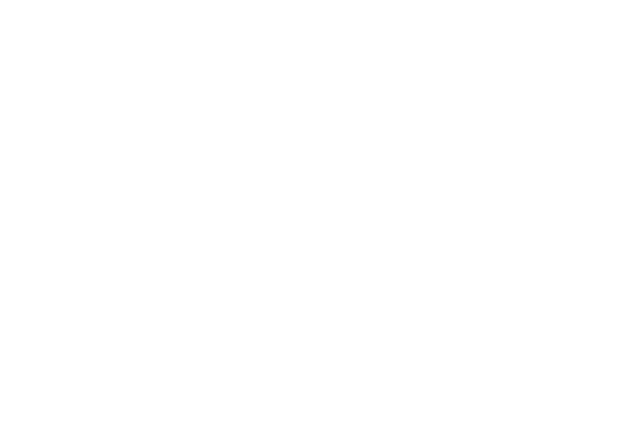
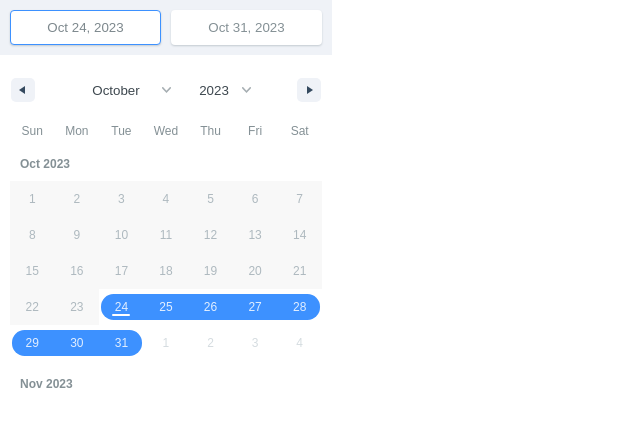
Before and after one commit to pauljor1499/react-start, a React (Create React App) app: page / in a window 1280 px wide. Shown: the top 426 px of the page, without its empty margins (0-640 px from the left). Built offline with nearby package versions, Linux system fonts and the light colour scheme.

Commit message:
add react date range picker

```diff
--- a/package.json
+++ b/package.json
@@ -6,7 +6,9 @@
     "@testing-library/jest-dom": "^5.17.0",
     "@testing-library/react": "^13.4.0",
     "@testing-library/user-event": "^13.5.0",
+    "date-fns": "^3.0.6",
     "react": "^18.2.0",
+    "react-date-range": "^2.0.0-alpha.4",
     "react-dom": "^18.2.0",
     "react-scripts": "5.0.1",
     "web-vitals": "^2.1.4"
--- a/src/App.css
+++ b/src/App.css
@@ -7,3 +7,7 @@
     list-style: none;
     font-family: sans-serif;
 }
+
+.rdrDefinedRangesWrapper {
+    display: none;
+}
--- a/src/App.js
+++ /dev/null
@@ -1,7 +0,0 @@
-import "./App.css";
-
-function App() {
-    return <div className="App"></div>;
-}
-
-export default App;
--- /dev/null
+++ b/src/App.jsx
@@ -0,0 +1,34 @@
+import { useState } from "react";
+import { DateRangePicker } from "react-date-range";
+import { addDays } from "date-fns";
+import "react-date-range/dist/styles.css"; // main css file
+import "react-date-range/dist/theme/default.css"; // theme css file
+import "./App.css";
+
+function App() {
+    const [state, setState] = useState([
+        {
+            startDate: new Date(),
+            endDate: addDays(new Date(), 7),
+            key: "selection",
+        },
+    ]);
+
+    return (
+        <div className="App">
+            <DateRangePicker
+                onChange={(item) => setState([item.selection])}
+                minDate={addDays(new Date(), 0)}
+                maxDate={addDays(new Date(), 120)}
+                showSelectionPreview={true}
+                moveRangeOnFirstSelection={true}
+                months={1}
+                ranges={state}
+                direction="vertical"
+                scroll={{ enabled: true }}
+            />
+        </div>
+    );
+}
+
+export default App;
```
Also changed, not shown: 1 other file (tests, documents, lock files or other folders).
